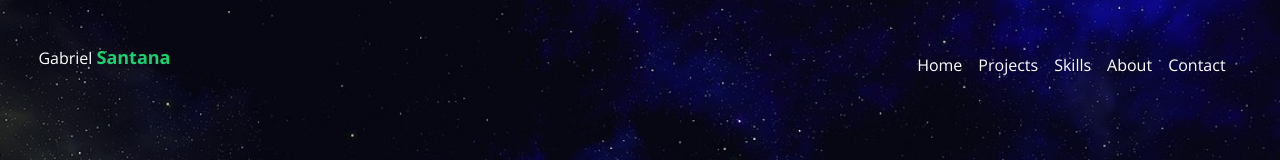
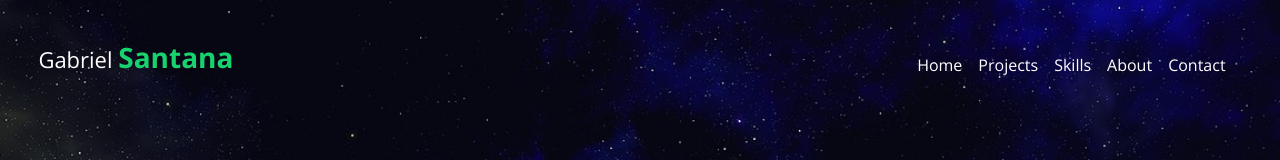
Before and after one commit to GSPadovesi/Portfolio, a React (Vite) app: page / in a window 1280 px wide. Shown: the top 160 px of the page. Built offline with nearby package versions, Linux system fonts and the light colour scheme.

Commit message:
Fonte nav

```diff
--- a/src/components/Navbar/Navbar.styles.ts
+++ b/src/components/Navbar/Navbar.styles.ts
@@ -21,13 +21,13 @@ export const Navbar = styled.nav<NavItemsProps>`
 
 export const NavbarTitle = styled.h1`
   color: #fff;
-  font-size: 16px;
+  font-size: 22px;
   font-weight: 400;
 `
 
 export const NavbarTitleStrong = styled.span`
   font-weight: bold;
-  font-size: 18px;
+  font-size: 28px;
   color: #18D26F;
 `
 
@@ -81,7 +81,7 @@ export const HamburgerContainer = styled.div`
 export const Fade = styled.div<NavItemsProps>`
   ${({ isOpen }) => css`
     position: absolute;
-    background-color: #485550;
+    background-color: #24282C;
     width: ${isOpen ? '100%' : '0'};
     height: ${isOpen ? '100vh' : '0'};
     transition: all 0.5s ease;
--- a/src/pages/Home/Home.tsx
+++ b/src/pages/Home/Home.tsx
@@ -4,7 +4,7 @@ import rocket from '../../assets/foguete.png'
 export const Home = ({ isOpen }: any) => {
   return (
     <>
-      <S.Home>
+      <S.Home id='home'>
         <S.HomeContainer>
           <S.HomeContent>
             <S.HomeTitle>Gabriel</S.HomeTitle>
```
